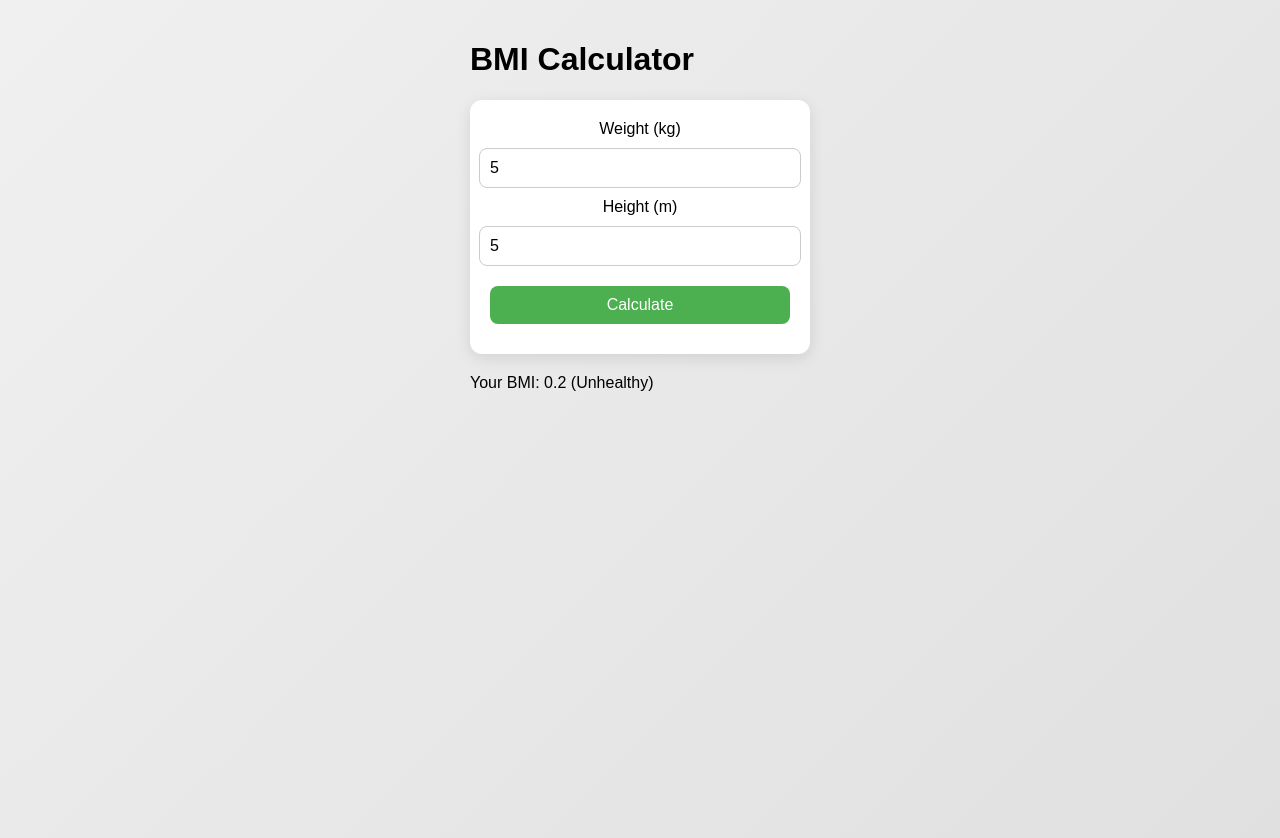
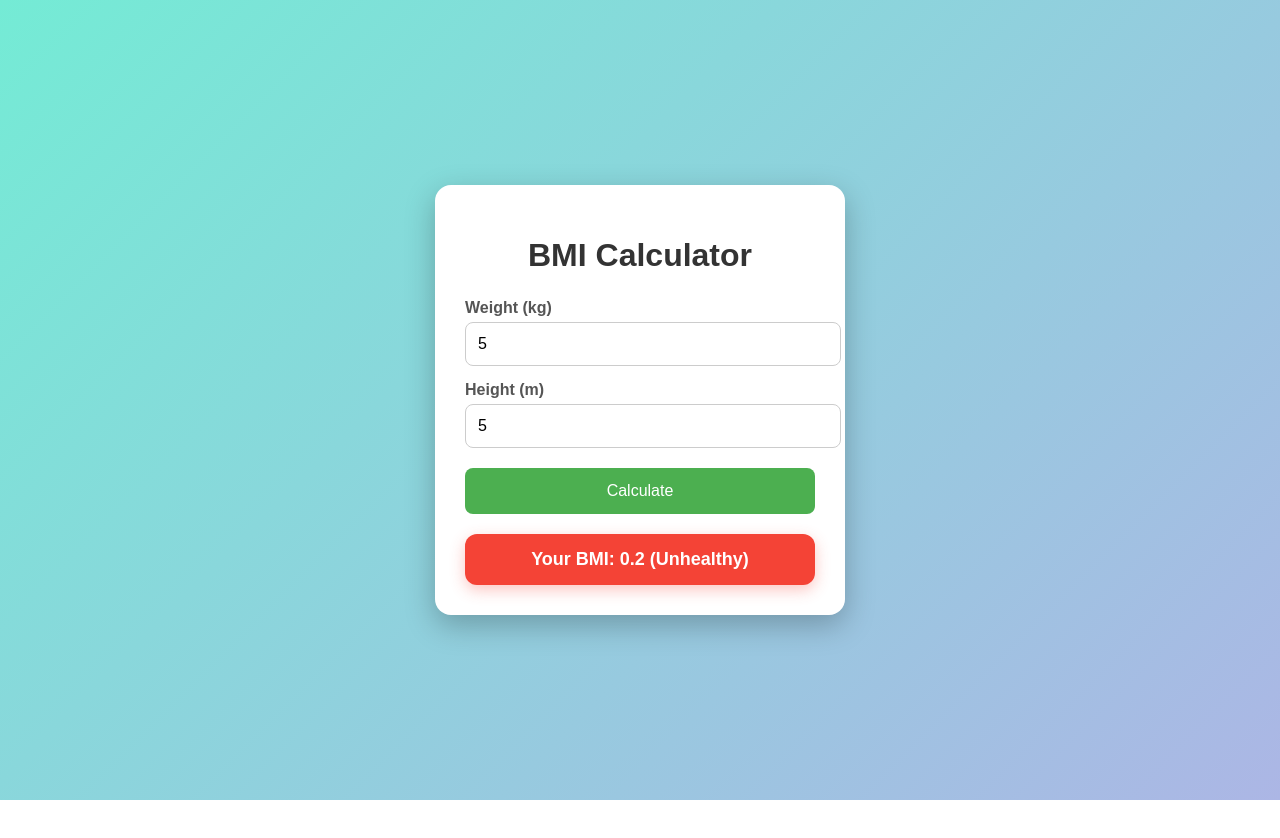
Before and after one commit to kamalastanait/bmi-calculator-nodejs, a website: page views/index.html in a window 1280 px wide. Both pictures are taken after typing "5", "5" into the empty fields and a click on the button "Calculate". After the commit the page ends 800 px from the top, so only its background shows below. Drawn offline with Linux system fonts and the light colour scheme; files that its build step writes are made by us from their sources.

Commit message:
style.css

```diff
--- a/public/style.css
+++ b/public/style.css
@@ -1,92 +1,115 @@
 /* Общие стили страницы */
 body {
+    margin: 0;
+    padding: 0;
+    background: linear-gradient(135deg, #74ebd5, #acb6e5);
     font-family: 'Arial', sans-serif;
-    background: linear-gradient(135deg, #f0f0f0, #e0e0e0);
+    height: 100vh;
     display: flex;
-    flex-direction: column;
     align-items: center;
-    justify-content: flex-start;
-    height: 100vh;
-    margin: 0;
-    padding: 20px;
+    justify-content: center;
 }
 
-/* Стили формы */
-form {
-    background: #ffffff;
-    padding: 20px;
-    border-radius: 12px;
-    box-shadow: 0 4px 15px rgba(0,0,0,0.1);
-    display: flex;
-    flex-direction: column;
-    align-items: center;
-    width: 300px;
-    margin-bottom: 20px;
+/* Контейнер */
+.container {
+    background: white;
+    padding: 30px;
+    width: 350px;
+    border-radius: 16px;
+    box-shadow: 0 10px 30px rgba(0,0,0,0.25);
+    text-align: center;
+    transition: all 0.3s ease;
 }
 
-input, button {
-    padding: 10px;
-    margin: 10px 0;
+/* Заголовок */
+h1 {
+    margin-bottom: 25px;
+    color: #333;
+}
+
+/* Метки и поля ввода */
+label {
+    display: block;
+    text-align: left;
+    margin-top: 15px;
+    font-weight: bold;
+    color: #555;
+}
+
+input {
+    width: 100%;
+    padding: 12px;
+    margin-top: 5px;
     border-radius: 8px;
     border: 1px solid #ccc;
-    width: 100%;
     font-size: 16px;
+    transition: all 0.3s ease;
 }
 
+input:focus {
+    border-color: #4CAF50;
+    box-shadow: 0 0 8px rgba(76, 175, 80, 0.3);
+    outline: none;
+}
+
+/* Кнопка */
 button {
+    margin-top: 20px;
+    width: 100%;
+    padding: 14px;
     background: #4CAF50;
     color: white;
     border: none;
+    border-radius: 8px;
+    font-size: 16px;
     cursor: pointer;
-    transition: background 0.3s;
+    transition: all 0.3s ease;
 }
 
 button:hover {
     background: #45a049;
+    transform: scale(1.03);
 }
 
-/* Контейнер для сообщений */
-.chat-container {
-    background: #fff;
-    width: 400px;
-    max-height: 500px;
-    overflow-y: auto;
+/* Результат */
+.result {
+    margin-top: 20px;
     padding: 15px;
     border-radius: 12px;
-    box-shadow: 0 4px 20px rgba(0,0,0,0.1);
+    font-size: 18px;
+    font-weight: bold;
+    text-align: center;
+    opacity: 0;
+    transform: translateY(-10px);
+    transition: all 0.5s ease;
 }
 
-/* Сообщения */
-.message {
-    margin: 10px 0;
-    padding: 10px 15px;
-    border-radius: 12px;
-    display: inline-block;
-    max-width: 80%;
+/* Цвета результата */
+.result.show {
+    opacity: 1;
+    transform: translateY(0);
 }
 
-.message.user {
-    background: #4CAF50;
+.green {
+    background-color: #4CAF50;
     color: white;
-    align-self: flex-end;
+    box-shadow: 0 5px 15px rgba(76,175,80,0.3);
 }
 
-.message.bot {
-    background: #e0e0e0;
+.yellow {
+    background-color: #FFEB3B;
     color: #333;
-    align-self: flex-start;
+    box-shadow: 0 5px 15px rgba(255,235,59,0.3);
 }
 
-/* Скроллбар */
-.chat-container::-webkit-scrollbar {
-    width: 8px;
+.red {
+    background-color: #F44336;
+    color: white;
+    box-shadow: 0 5px 15px rgba(244,67,54,0.3);
 }
 
-.chat-container::-webkit-scrollbar-thumb {
-    background: #ccc;
-    border-radius: 4px;
+.error {
+    background-color: #F44336;
+    color: white;
+    box-shadow: 0 5px 15px rgba(244,67,54,0.3);
 }
-
-.chat-container::-webkit-scrollbar-thumb:hover {
-    background: #999;
-}
```
